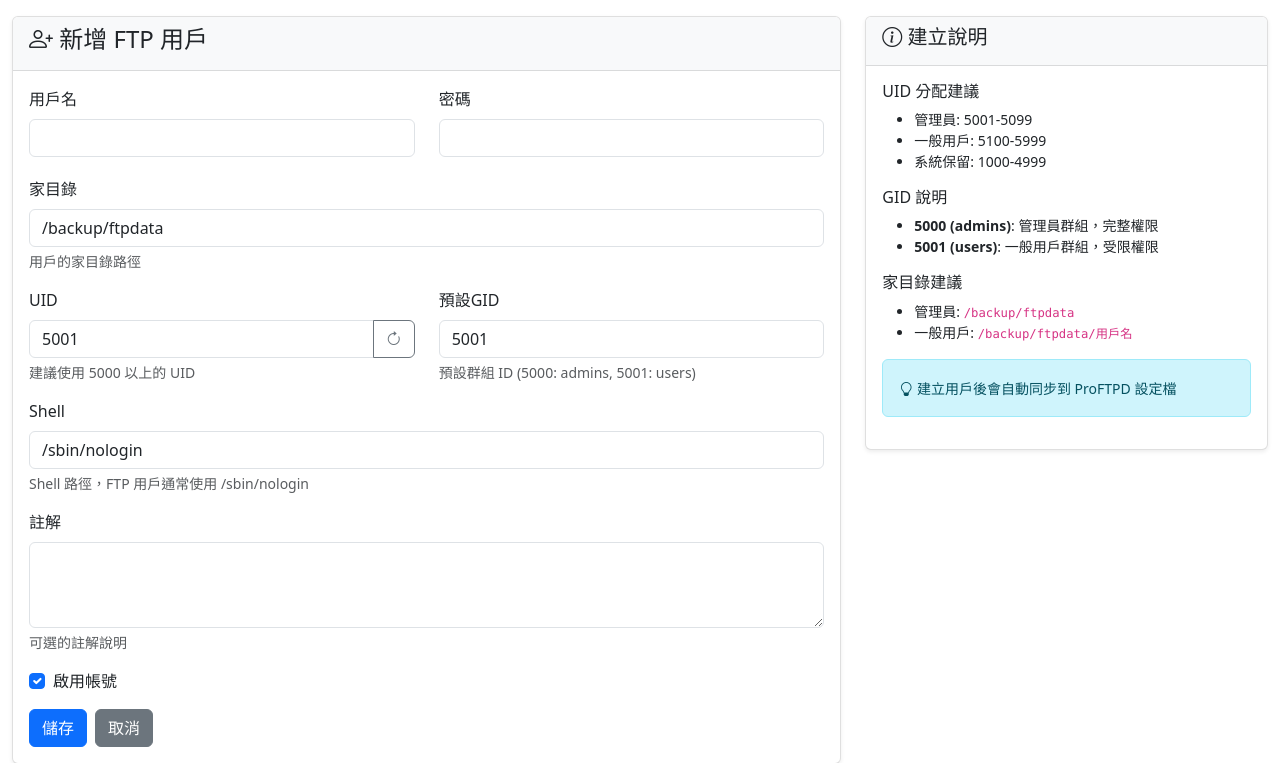
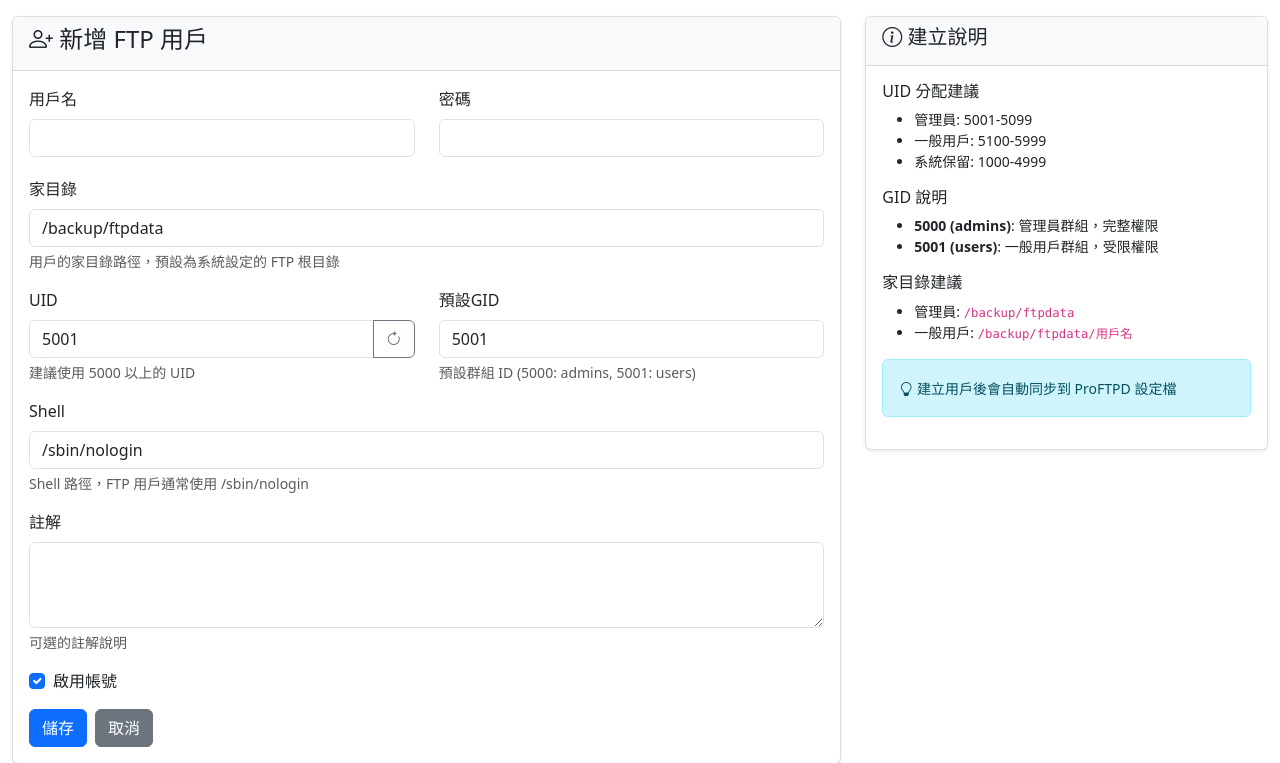
Before and after one commit to bareck/MoniProFtpdAdmin, a Flask app: page /users/create in a window 1280 px wide. Shown: the part 56-819 px from the top of the page. Run offline with Flask 3, Linux system fonts and the light colour scheme; a user stored in the database is signed in.

Commit message:
feat: 新增用戶頁面現在使用系統設定的 FTP 根目錄路徑
- 修改用戶創建邏輯從 SystemSetting 讀取 ftp_base_dir 設定值
- 更新家目錄欄位說明文字，明確指出預設值來源
- 改進建議說明區域，動態顯示當前系統設定的路徑
- 優化 JavaScript 自動設定邏輯，使其更智能地處理用戶名和路徑

🤖 Generated with [Claude Code](https://claude.ai/code)

Co-Authored-By: Claude <noreply@anthropic.com>

```diff
--- a/app/templates/users/create.html
+++ b/app/templates/users/create.html
@@ -36,7 +36,7 @@
                     <div class="mb-3">
                         {{ form.home_directory.label(class="form-label required") }}
                         {{ form.home_directory(class="form-control", required=True) }}
-                        <div class="form-text">用戶的家目錄路徑</div>
+                        <div class="form-text">用戶的家目錄路徑，預設為系統設定的 FTP 根目錄</div>
                         {% for error in form.home_directory.errors %}
                             <div class="text-danger small">{{ error }}</div>
                         {% endfor %}
@@ -119,8 +119,8 @@
 
                 <h6 class="mt-3">家目錄建議</h6>
                 <ul class="small">
-                    <li>管理員: <code>/backup/ftpdata</code></li>
-                    <li>一般用戶: <code>/backup/ftpdata/用戶名</code></li>
+                    <li>管理員: <code>{{ form.home_directory.data or '/backup/ftpdata' }}</code></li>
+                    <li>一般用戶: <code>{{ form.home_directory.data or '/backup/ftpdata' }}/用戶名</code></li>
                 </ul>
 
                 <div class="alert alert-info mt-3">
@@ -183,9 +183,13 @@ document.addEventListener('DOMContentLoaded', function() {
     usernameInput.addEventListener('blur', function() {
         const username = this.value.trim();
         const homeDirInput = document.getElementById('home_directory');
-        const baseDir = '{{ config.PROFTPD_BASE_DIR or "/backup/ftpdata" }}';
 
-        if (username && homeDirInput.value === baseDir) {
+        // 取得當前的家目錄輸入值作為基礎目錄
+        const currentHomeDir = homeDirInput.value.trim();
+
+        if (username && currentHomeDir && !currentHomeDir.endsWith('/' + username)) {
+            // 如果當前家目錄不是以 /用戶名 結尾，則自動添加
+            const baseDir = currentHomeDir.replace(/\/$/, ''); // 移除末尾斜線
             homeDirInput.value = `${baseDir}/${username}`;
         }
     });
--- a/app/users/routes.py
+++ b/app/users/routes.py
@@ -55,9 +55,10 @@ def create():
 
     # 設定預設值
     if request.method == 'GET':
+        from ..models import SystemSetting
         form.uid.data = get_next_uid()
         form.gid.data = 5001  # 預設 users 群組
-        base_dir = current_app.config.get('PROFTPD_BASE_DIR', '/backup/ftpdata')
+        base_dir = SystemSetting.get_value('ftp_base_dir', '/backup/ftpdata')
         form.home_directory.data = base_dir
 
     if form.validate_on_submit():
```
